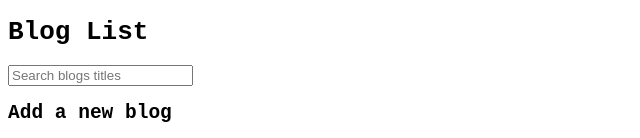
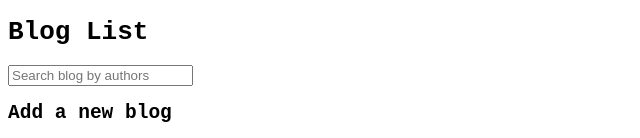
Before and after one commit to allwells/bloglist-frontend, a React (Create React App) app: page / in a window 1280 px wide. Shown: the top 138 px of the page, without its empty margins (0-640 px from the left). Built offline with nearby package versions, Linux system fonts and the light colour scheme; no server answers.

Commit message:
Modify Forms

```diff
--- a/src/App.js
+++ b/src/App.js
@@ -40,7 +40,7 @@ const App = () => {
 
   const filterBlogs = blogs
     ? blogs.filter((blog) =>
-        blog.title.toLowerCase().includes(newFilter.toLowerCase())
+        blog.author.toLowerCase().includes(newFilter.toLowerCase())
       )
     : [];
 
--- a/src/components/Filter.js
+++ b/src/components/Filter.js
@@ -6,7 +6,7 @@ const Filter = ({ newFilter, filterChange }) => {
       <input
         value={newFilter}
         onChange={filterChange}
-        placeholder="Search blogs titles"
+        placeholder="Search blog by authors"
       />
     </div>
   );
```
